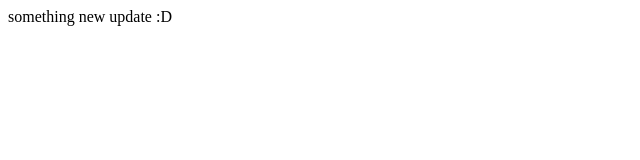
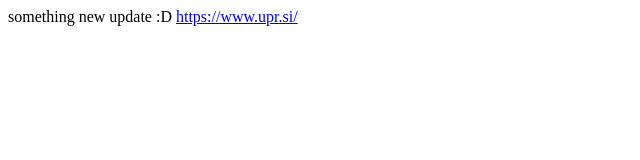
Before and after one commit to WatchJani/spletna-stran, a plain HTML site: page index.html in a window 1280 px wide. Shown: the whole page, without its empty margins (0-640 px from the left). Drawn offline with Linux system fonts and the light colour scheme.

Commit message:
new brecnh

```diff
--- a/index.html
+++ b/index.html
@@ -1,2 +1,3 @@
 something
 new update :D
+<a href="https://www.upr.si/">https://www.upr.si/</a>
```
Also changed, not shown: naloga1.txt (added), naloga2.txt (added).
